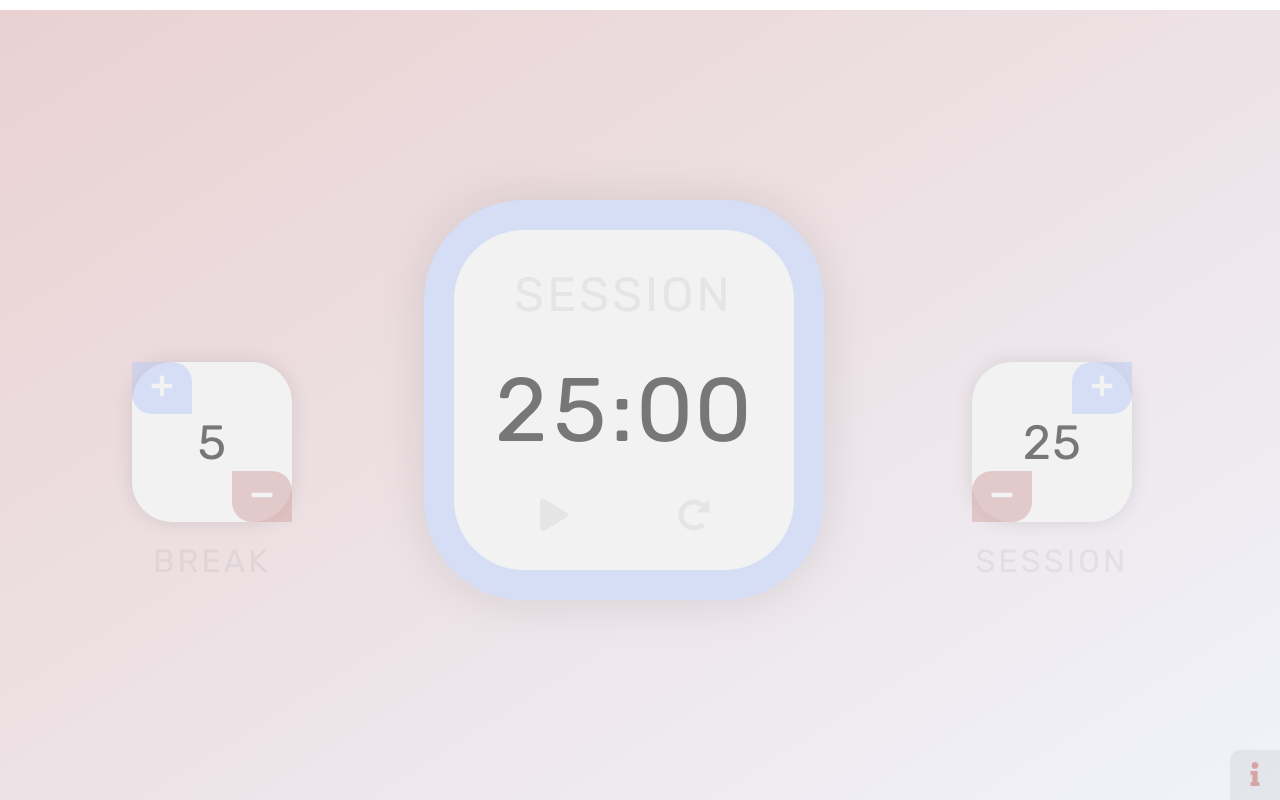
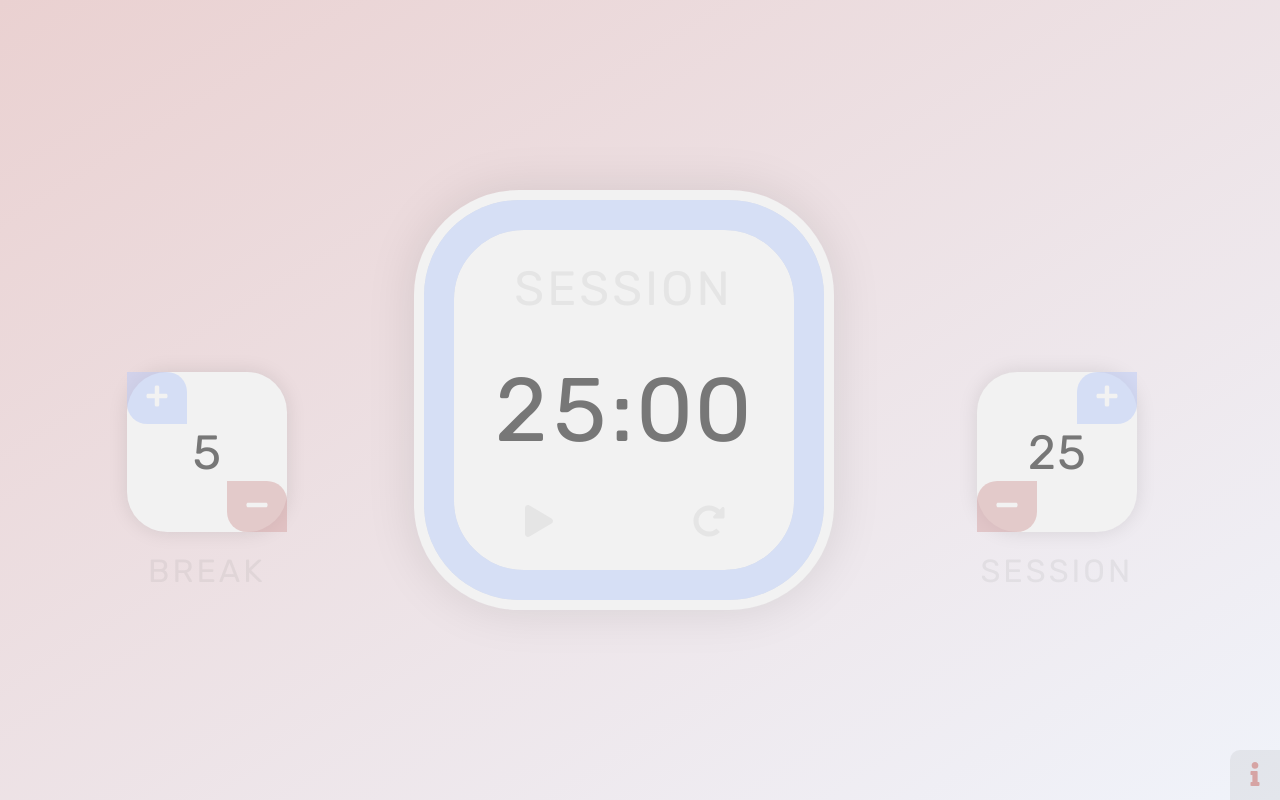
Before and after one commit to amr-adel/pomodoro-react, a React (Create React App) app: page / in a window 1280 px wide. Built offline with nearby package versions, Linux system fonts and the light colour scheme.

Commit message:
feat: Advanced SVG progress rectangle

```diff
--- a/src/components/MainTimer.js
+++ b/src/components/MainTimer.js
@@ -22,9 +22,17 @@ const MainTimer = () => {
     }
   }
 
+  const calcRectProgress = () => {
+    const dashGap = 7 - (state.progress - 93)
+    return (state.progress > 93 ? `93, ${dashGap}` : `${state.progress}, 100`)
+  }
+
   return (
     <div className='main-timer'>
-      <aside className='progress-bar' style={{width: state.progress + '%'}} />
+      <svg className='progress'>
+        <rect className='rect-fill' width='100%' height='100%' rx='25%' ry='25%' />
+        <rect className='rect-progress' width='100%' height='100%' rx='25%' ry='25%' pathLength='100' strokeDasharray={calcRectProgress()} />
+      </svg>
       <div id='timer-label'>{state.mainTimerLabel}</div>
       <div id='time-left'>{renderTimeLeft()}</div>
       <div className='controls'>
--- a/src/components/Modal.scss
+++ b/src/components/Modal.scss
@@ -7,6 +7,7 @@
   background-color: rgba(4, 4, 4, 0.8);
   overflow: hidden;
   animation: zoom 0.3s ease-out;
+  z-index: 10;
 
   display: flex;
   justify-content: center;
@@ -77,7 +78,7 @@
 @keyframes zoom {
   0% {
     opacity: 0;
-    z-index: -1;
+    // z-index: -1;
     transform: scale(0.5, 0.01);
   }
   100% {
@@ -93,6 +94,9 @@
     z-index: 1;
     transform: scale(1, 1);
   }
+  99% {
+    z-index: 1;
+  }
   100% {
     opacity: 0;
     z-index: -1;
--- a/src/index.scss
+++ b/src/index.scss
@@ -64,12 +64,14 @@ body {
   align-items: flex-end;
 }
 
+// MAIN TIEMR ============================================================================
 .main-timer {
-  height: 40rem;
-  width: 40rem;
+  height: 42rem;
+  width: 42rem;
+  position: relative;
   background-color: var(--color-white);
   border-radius: 25%;
-  border: solid 3rem var(--color-secondary-transparent);
+  padding: 3rem 1rem;
   box-shadow: 0 0 5rem rgba(0, 0, 0, 0.1);
 
   order: 2;
@@ -98,6 +100,7 @@ body {
     display: flex;
     justify-content: space-around;
     align-items: center;
+    z-index: 2;
 
     & svg {
       height: 3.2rem;
@@ -113,6 +116,7 @@ body {
   }
 }
 
+// CONTROLLER ============================================================================
 .controller {
   & .control-box {
     width: 16rem;
@@ -313,13 +317,25 @@ body {
     }
   }
 }
-// PROGRESS BAR ========================================================================
 
-.progress-bar {
-  position: fixed;
-  top: 0;
-  left: 0;
-  height: 1rem;
-  width: 100vw;
-  background-color: #fff;
+// PROGRESS BAR ============================================================================
+.progress {
+  height: 100%;
+  width: 100%;
+  padding: 1rem;
+  position: absolute;
+  fill: transparent;
+  border-radius: 25%;
+  stroke-width: 6rem;
+  z-index: 1;
+
+  & .rect-progress {
+    stroke: #d6dff5;
+    transition: stroke-dasharray 0.2s ease-out;
+    stroke-dashoffset: -7;
+  }
+
+  & .rect-fill {
+    stroke: #e5e5e5;
+  }
 }
--- a/src/reducers/timerReducer.js
+++ b/src/reducers/timerReducer.js
@@ -20,6 +20,7 @@ const controlLength = (state, label, operation) => {
       return {
         ...state,
         [toModify]: state[toModify] + 1,
+        progress: 100,
         timeLeft: { minutes: state.sessionLength + 1, seconds: 0 }
       }
     }
@@ -29,6 +30,7 @@ const controlLength = (state, label, operation) => {
       return {
         ...state,
         [toModify]: state[toModify] - 1,
+        progress: 100,
         timeLeft: { minutes: state.sessionLength - 1, seconds: 0 }
       }
     }
```
